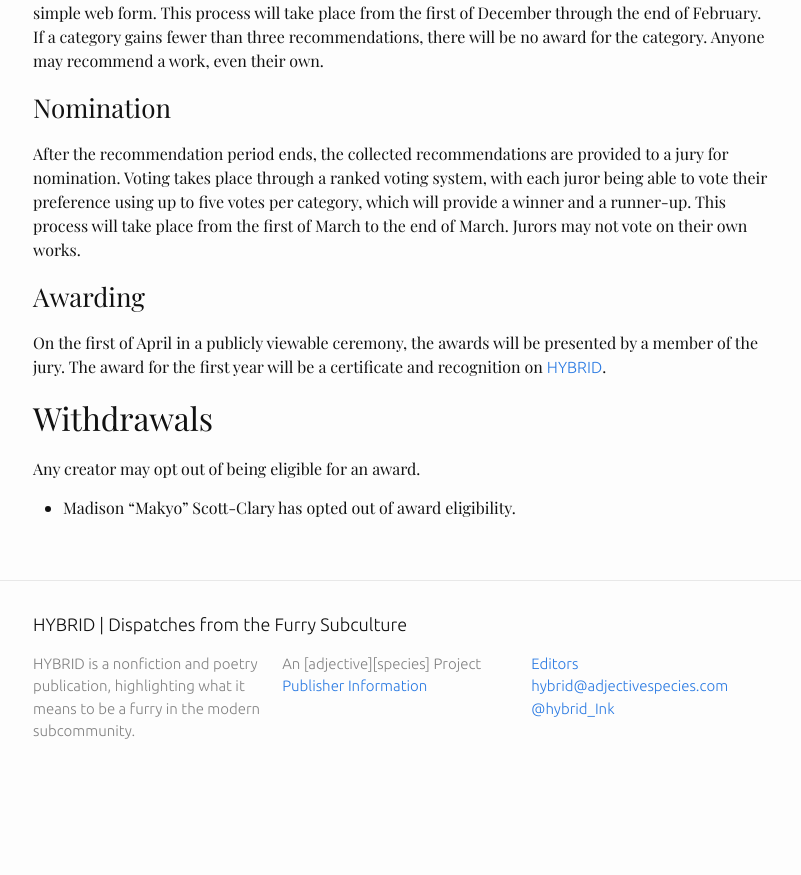
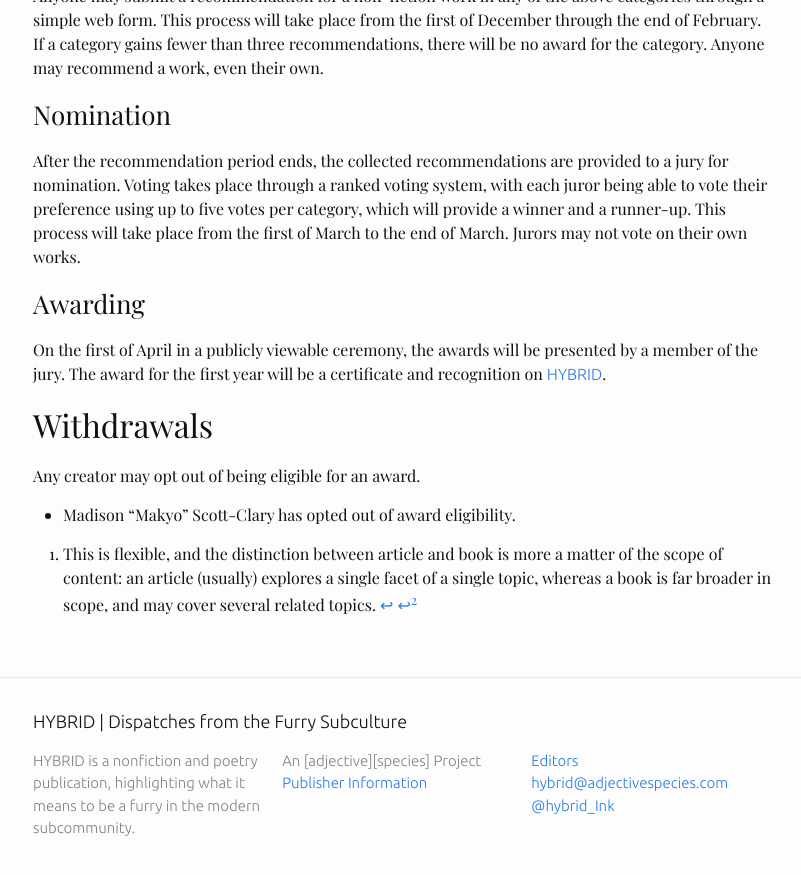
Before and after one commit to hybridink/hybrid.ink, a Jekyll site: the page built from award.md, in a window 1280 px wide and 900 px high, scrolled down 2440 px. Shown: the top 875 px of the window, without its empty margins (237-1038 px from the left). Built offline with Jekyll 4.4.1, drawn with Linux system fonts in a browser that asks for light colours; before the commit the page ends 3243 px from its top, so only the background shows below that; some of the changed lines change nothing that is shown.

Commit message:
Note on wordcount

```diff
--- a/award.md
+++ b/award.md
@@ -18,7 +18,7 @@ The <span class="brand">Hybrid</span> award is presented in five categories. All
 The award for recognition in the area of non-fiction articles is presented to showcase a particular article --- whether it's for a blog, as part of an anthology, or posted to a wider site --- which explores the furry subculture, either as a whole or restricted to a particular aspect of it.
 
 Wordcount
-:   0-25,000 words.
+:   0-25,000 words.[^wordcount]
 
 Accessibility
 :   Posted publicly or published in a publicly available source (book, magazine, journal, etc).
@@ -28,7 +28,7 @@ Accessibility
 The award for recognition in the area of non-fiction books is presented to showcase a book dedicated to exploring the furry fandom, as a whole or in one aspect, which was published either inside or outside the fandom.
 
 Wordcount
-:   25,000+ words.
+:   25,000+ words.[^wordcount]
 
 Content
 :   The award should nominate a book, which may be an anthology or a single author book. Either way, the book should have a unifying them revolving around the furry subculture.
@@ -87,3 +87,5 @@ On the first of April in a publicly viewable ceremony, the awards will be presen
 Any creator may opt out of being eligible for an award.
 
 * Madison "Makyo" Scott-Clary has opted out of award eligibility.
+
+[^wordcount]: This is flexible, and the distinction between article and book is more a matter of the scope of content: an article (usually) explores a single facet of a single topic, whereas a book is far broader in scope, and may cover several related topics.
```
